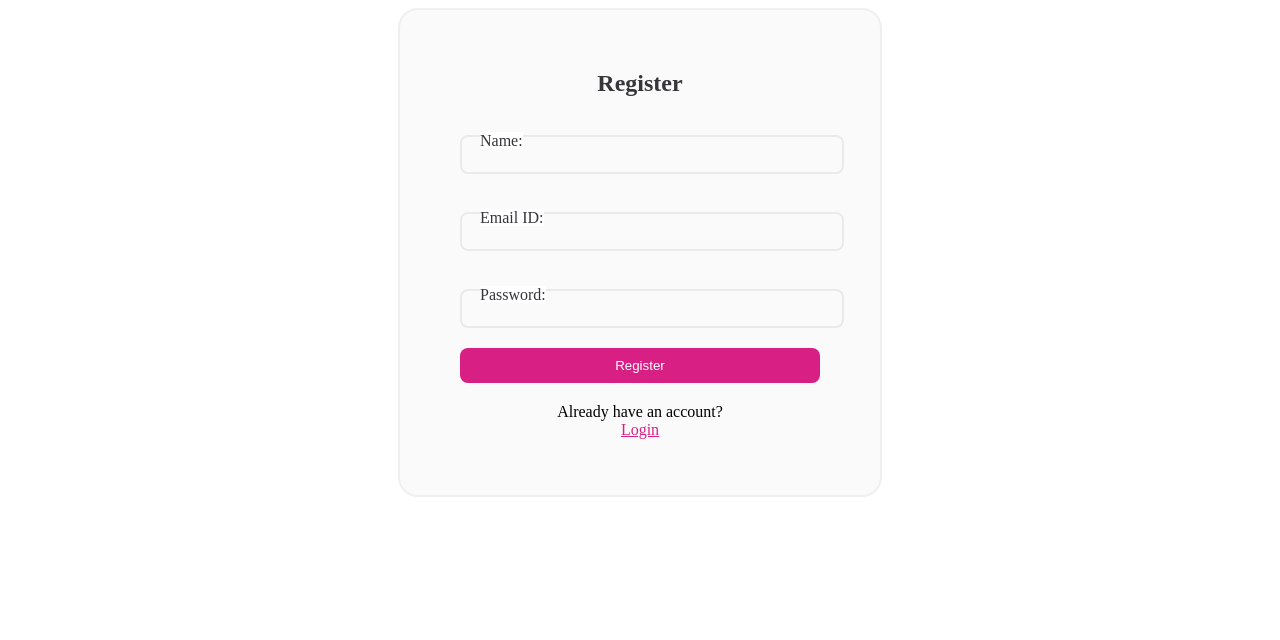
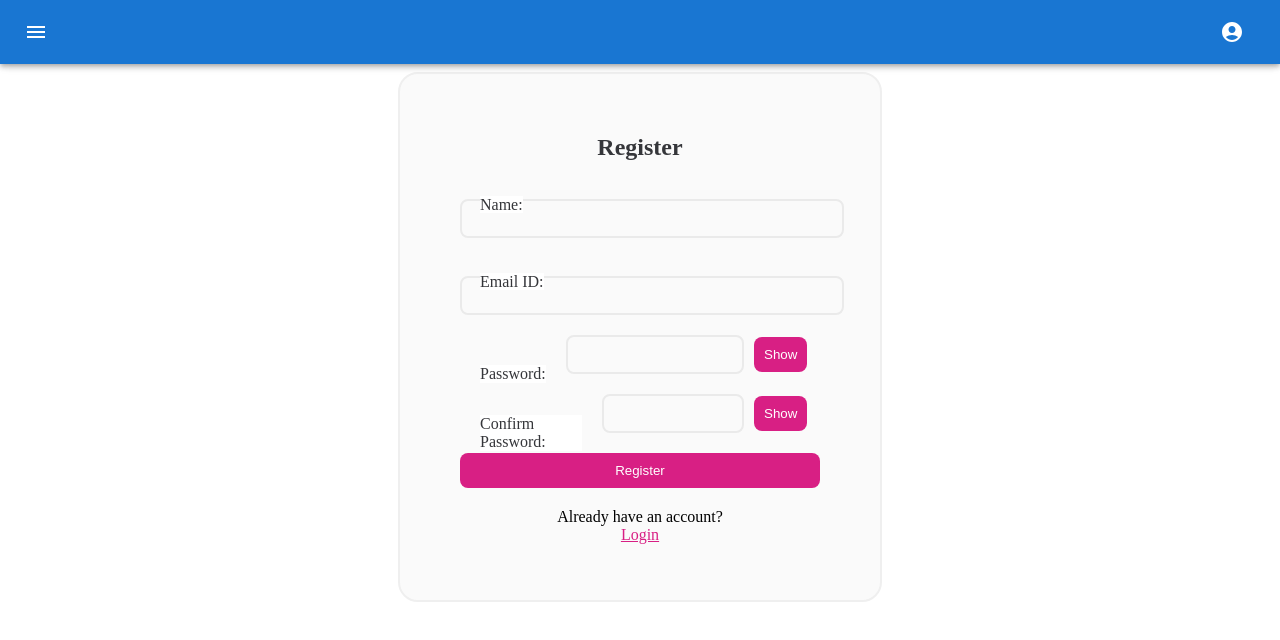
Before and after one commit to Vaishali054/VTPFrontend, a React (Create React App) app in the folder vtpfrontend/: page /register in a window 1280 px wide. Shown: the top 640 px of the page. Built offline with nearby package versions, Linux system fonts and the light colour scheme.

Commit message:
Added history and modified login, register pages

```diff
--- /dev/null
+++ b/vtpfrontend/src/api/loginauth.js
@@ -0,0 +1,14 @@
+import axiosInstance from './axiosInstance';
+import { AxiosError } from 'axios';
+
+export const handleLogin = async (email_id, password) => {
+  try {
+    const response = await axiosInstance.post('http://localhost:3080/login', { email_id, password });
+    return response.data;
+  } catch (error) {
+    if (error instanceof AxiosError) {
+      return error.response?.data || error.message;
+    }
+    throw error;
+  }
+};
--- /dev/null
+++ b/vtpfrontend/src/api/register.js
@@ -0,0 +1,24 @@
+import axiosInstance from './axiosInstance';
+
+export const registerUser = async (name, email_id, password) => {
+  try {
+    const response = await axiosInstance.post('http://localhost:3080/register', {
+      name,
+      email_id,
+      password,
+    });
+
+    if (response.status === 200 && response.data.success) {
+      return { success: true, data: response.data };
+    } else {
+      return { success: false, message: response.data.message };
+    }
+  } catch (error) {
+    if (error.response.status === 409 && error.response.data.message === 'Email already in use') {
+      return { success: false, message: 'Email already in use' };
+    } else {
+      console.error('Error registering user:', error);
+      return { success: false, error };
+    }
+  }
+};
--- a/vtpfrontend/src/views/HomePage/homepage.jsx
+++ b/vtpfrontend/src/views/HomePage/homepage.jsx
@@ -1,27 +1,23 @@
 import React, { useState } from 'react';
 import { Link } from 'react-router-dom';
 import './homepage.css';
+import TopNavBar from '../../components/TopNavbar/TopNavBar';
+import { handleLogin } from '../../api/loginauth'; // Import the API function for login
 
 export default function Login() {
   const [email_id, setEmail] = useState('');
   const [password, setPassword] = useState('');
   const [error, setError] = useState('');
 
-  const handleLogin = async (event) => {
+  const handleSubmit = async (event) => {
     event.preventDefault();
     try {
-      const response = await fetch('http://localhost:3080/login', {
-        method: 'POST',
-        headers: {
-          'Content-Type': 'application/json',
-        },
-        body: JSON.stringify({ email_id, password }),
-      });
+      const response = await handleLogin(email_id, password); // Call the API function for login
       if (response.ok) {
-        console.log('Login successful');
+        // console.log('Login successful');
+        window.location.href = '/auth/profile';
       } else {
-        const data = await response.json();
-        setError(data.message);
+        setError(response.message);
       }
     } catch (error) {
       console.error('Error during login:', error);
@@ -30,12 +26,14 @@ export default function Login() {
   };
 
   return (
+    <>
+       <TopNavBar />
       <div className="login-container">
         <h2>Login</h2>
         {error && <div className="error-message">{error}</div>}
-      <form onSubmit={handleLogin}>
+        <form onSubmit={handleSubmit}>
           <div>
-          <label>Email ID:</label>
+            <label>Email:</label>
             <input
               type="email_id"
               value={email_id}
@@ -58,5 +56,6 @@ export default function Login() {
           <p>Don't have an account? <Link to="/register">Register</Link></p>
         </div>
       </div>
+    </>
   );
 }
--- a/vtpfrontend/src/views/Register/register.css
+++ b/vtpfrontend/src/views/Register/register.css
@@ -39,7 +39,6 @@
   border: none;
   border-radius: 8px;
   cursor: pointer;
-    transition: background-color 0.3s ease;
 }
 
 .register-container button:hover {
@@ -56,3 +55,35 @@
   text-align: center; /* Center the "Login" link */
   display: block; /* Ensure the link takes up the full width of the container */
 }
+
+.password-input,
+.confirm-password {
+  display: flex;
+  align-items: center;
+}
+
+.password-input input,
+.confirm-password input {
+  padding: 10px;
+  border-radius: 8px;
+  border: 2px solid #eaeaea;
+  background: #fafafa;
+  margin-bottom: 20px;
+  width: calc(100% - 100px); /* Adjusted width to accommodate button */
+}
+
+.password-input button,
+.confirm-password button {
+  background: #d81f84;
+  color: #fff;
+  padding: 10px;
+  border: none;
+  border-radius: 8px;
+  cursor: pointer;
+  margin-left: 10px; /* Adjusted margin to create space between input field and button */
+}
+
+.password-input button:hover,
+.confirm-password button:hover {
+  background-color: #b7176d;
+}
--- a/vtpfrontend/src/views/Register/register.jsx
+++ b/vtpfrontend/src/views/Register/register.jsx
@@ -1,38 +1,55 @@
 import React, { useState } from 'react';
 import { Link } from 'react-router-dom';
 import './register.css';
+import TopNavBar from '../../components/TopNavbar/TopNavBar';
+import { registerUser } from '../../api/register';
 
 export default function Register() {
   const [name, setName] = useState('');
   const [email_id, setEmail] = useState('');
   const [password, setPassword] = useState('');
+  const [confirmPassword, setConfirmPassword] = useState('');
+  const [showPassword, setShowPassword] = useState(false);
+  const [showConfirmPassword, setShowConfirmPassword] = useState(false);
 
   const handleRegister = async (event) => {
     event.preventDefault();
     console.log('Registering with:', name, email_id, password);
 
+    if (password !== confirmPassword) {
+      console.error('Password and confirm password do not match.');
+      return;
+    }
+
     try {
-      const response = await fetch('http://localhost:3080/register', {
-        method: 'POST',
-        headers: {
-          'Content-Type': 'application/json',
-        },
-        body: JSON.stringify({ name, email_id, password }),
-      });
-
-      if (response.ok) {
-        const data = await response.json();
-        console.log('Registration successful:', data);
+      const { success, message, error } = await registerUser(name, email_id, password);
+      if (success) {
         window.location.href = '/';
       } else {
-        console.error('Registration failed');
+        window.location.href = '/';
+        if (error && error.response && error.response.data && error.response.data.message === 'Email already in use') {
+          console.error('Email ID is already in use. Please use a different one.');
+        } else {
+          console.error(message || 'Registration failed. Please try again.');
+        }
       }
     } catch (error) {
       console.error('Error registering user:', error);
+      console.error('Internal server error. Please try again later.');
     }
   };
 
+  const togglePasswordVisibility = () => {
+    setShowPassword(!showPassword);
+  };
+
+  const toggleConfirmPasswordVisibility = () => {
+    setShowConfirmPassword(!showConfirmPassword);
+  };
+
   return (
+    <>
+      <TopNavBar />
       <div className="register-container">
         <h2>Register</h2>
         <form onSubmit={handleRegister}>
@@ -54,22 +71,42 @@ export default function Register() {
               required
             />
           </div>
-        <div>
+          <div className="password-input">
             <label>Password:</label>
+            <div className="password-input-container">
               <input
-            type="password"
+                type={showPassword ? 'text' : 'password'}
                 value={password}
                 onChange={(e) => setPassword(e.target.value)}
                 required
               />
+              <button type="button" onClick={togglePasswordVisibility}>
+                {showPassword ? 'Hide' : 'Show'}
+              </button>
+            </div>
+          </div>
+          <div className="confirm-password">
+            <label>Confirm Password:</label>
+            <div className="password-input-container">
+              <input
+                type={showConfirmPassword ? 'text' : 'password'}
+                value={confirmPassword}
+                onChange={(e) => setConfirmPassword(e.target.value)}
+                required
+              />
+              <button type="button" onClick={toggleConfirmPasswordVisibility}>
+                {showConfirmPassword ? 'Hide' : 'Show'}
+              </button>
+            </div>
           </div>
           <button type="submit">Register</button>
         </form>
         <div>
           <p>
-          Already have an account? <Link to="/login">Login</Link>
+            Already have an account? <Link to="/">Login</Link>
           </p>
         </div>
       </div>
+    </>
   );
 }
```
Also changed, not shown: vtpfrontend/src/api/transaction.js (added, +13 -0 lines), vtpfrontend/src/views/History/history.jsx (added, +49 -0 lines), vtpfrontend/src/views/History/history.css (added). Lines whose indentation alone changed are shown as unchanged.
